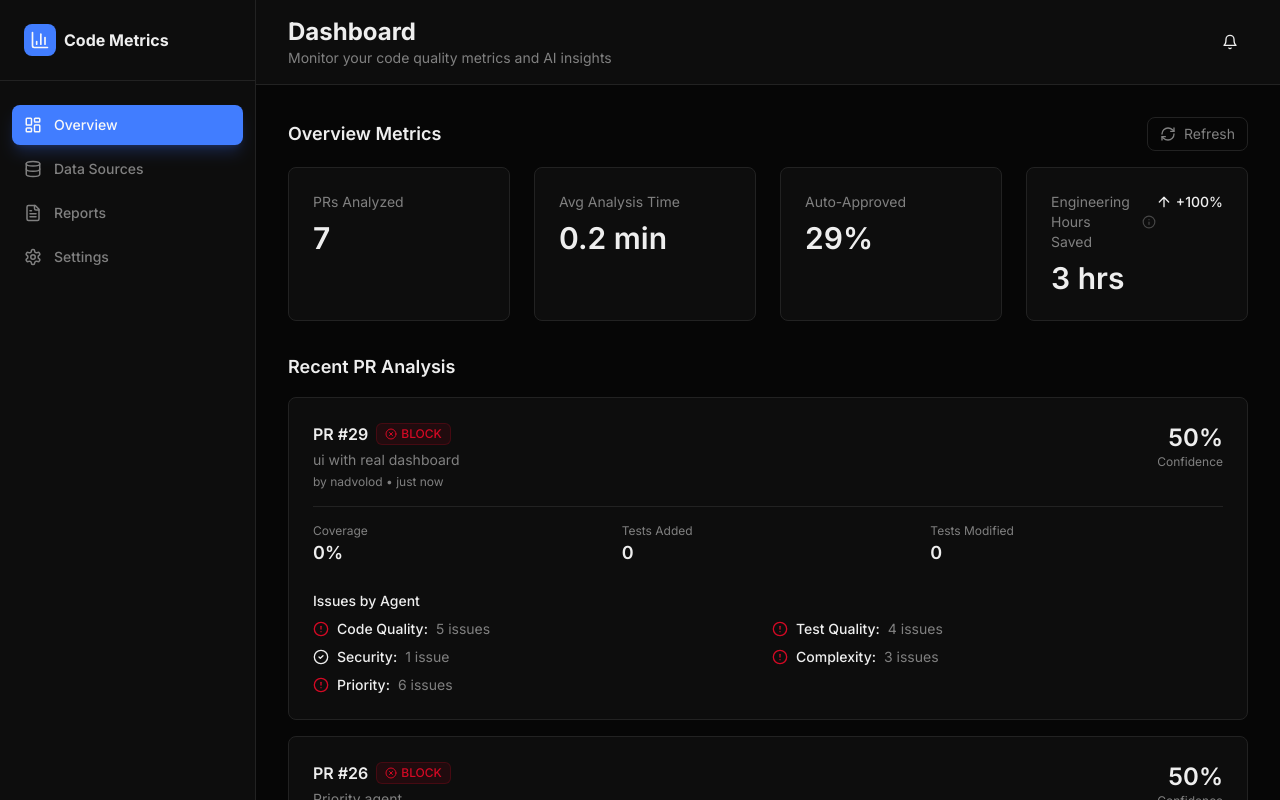
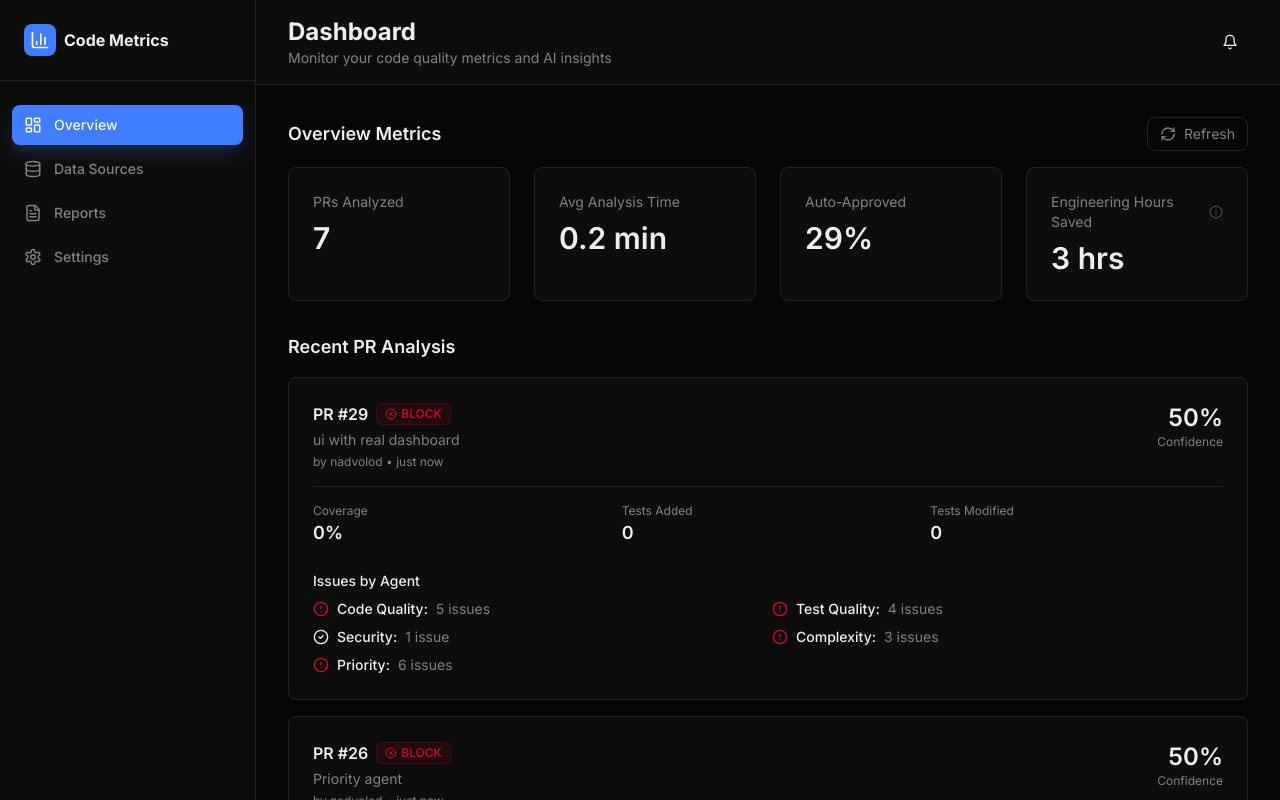
Before and after one commit to nadvolod/ultimate-code-metrics, a Next.js app: page /dashboard in a window 1280 px wide. Shown: the top 800 px of the page. Built offline with nearby package versions, Linux system fonts and the light colour scheme.

Commit message:
Update app/dashboard/page.tsx
Co-authored-by: Copilot <175728472+Copilot@users.noreply.github.com>

```diff
--- a/app/dashboard/page.tsx
+++ b/app/dashboard/page.tsx
@@ -96,8 +96,6 @@ export default function DashboardPage() {
       {
         label: "Engineering Hours Saved",
         value: `${metrics.engineeringHoursSaved} hrs`,
-        change: "+100%",
-        trend: "up" as const,
         tooltip: "Based on 27 min saved per PR (30 min manual review - 3 min AI analysis)",
       },
     ]
```
